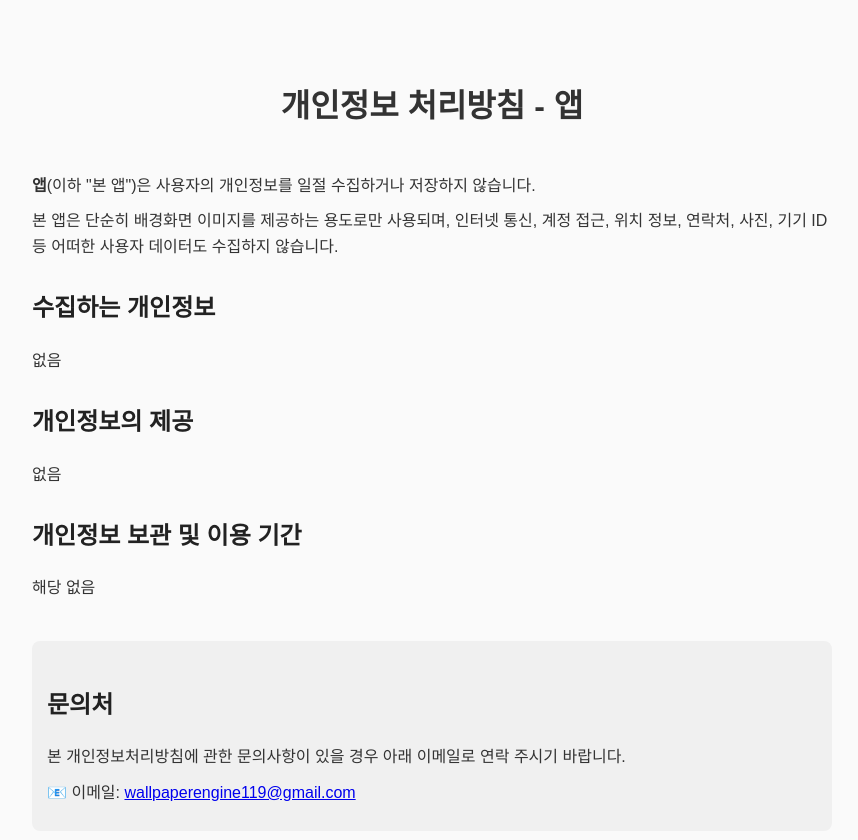
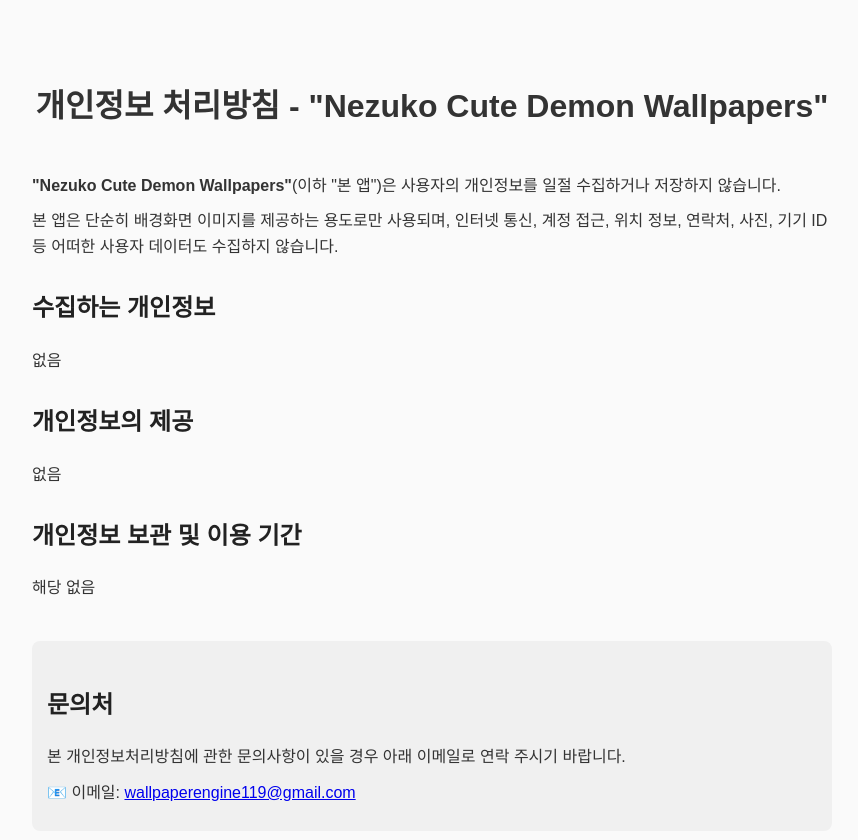
Before and after one commit to chillenglish0/privacy_policy_nezuko, a plain HTML site: page index.html in a window 1280 px wide. Shown: the whole page, without its empty margins (208-1066 px from the left). Drawn offline with Linux system fonts and the light colour scheme.

Commit message:
Update index.html

```diff
--- a/index.html
+++ b/index.html
@@ -2,7 +2,7 @@
 <html lang="ko">
 <head>
   <meta charset="UTF-8">
-  <title>개인정보 처리방침 - 앱</title>
+  <title>개인정보 처리방침 - "Nezuko Cute Demon Wallpapers"</title>
   <style>
     body {
       font-family: Arial, Helvetica, sans-serif;
@@ -33,9 +33,9 @@
   </style>
 </head>
 <body>
-  <h1>개인정보 처리방침 - 앱</h1>
+  <h1>개인정보 처리방침 - "Nezuko Cute Demon Wallpapers"</h1>
 
-  <p><strong>앱</strong>(이하 "본 앱")은 사용자의 개인정보를 일절 수집하거나 저장하지 않습니다.</p>
+  <p><strong>"Nezuko Cute Demon Wallpapers"</strong>(이하 "본 앱")은 사용자의 개인정보를 일절 수집하거나 저장하지 않습니다.</p>
   <p>본 앱은 단순히 배경화면 이미지를 제공하는 용도로만 사용되며, 인터넷 통신, 계정 접근, 위치 정보, 연락처, 사진, 기기 ID 등 어떠한 사용자 데이터도 수집하지 않습니다.</p>
 
   <h2>수집하는 개인정보</h2>
```
